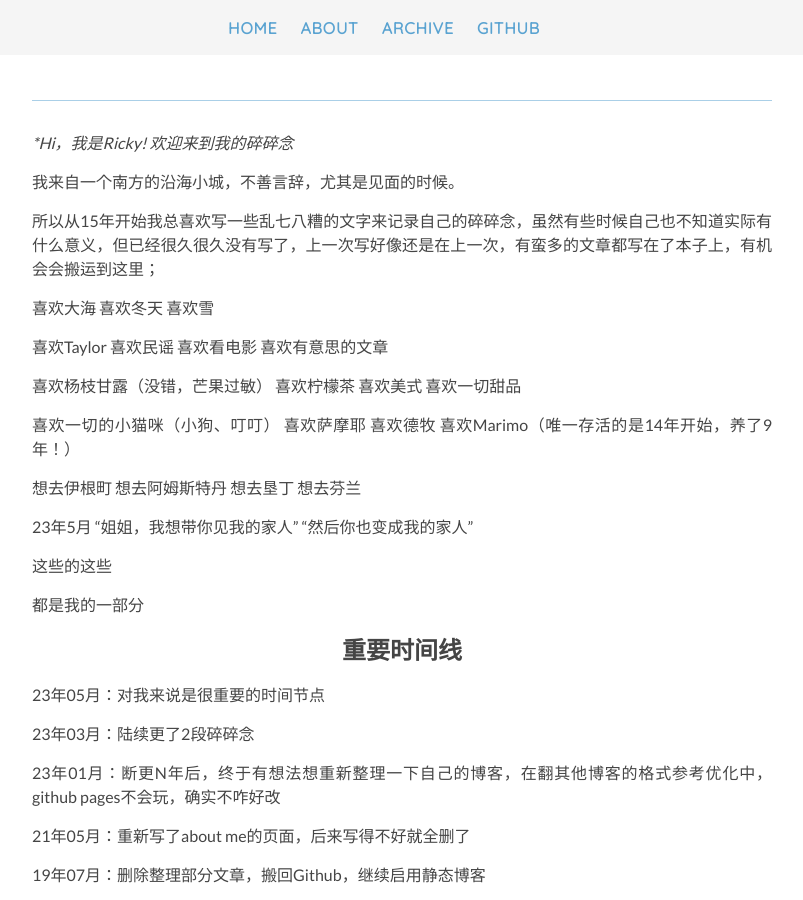
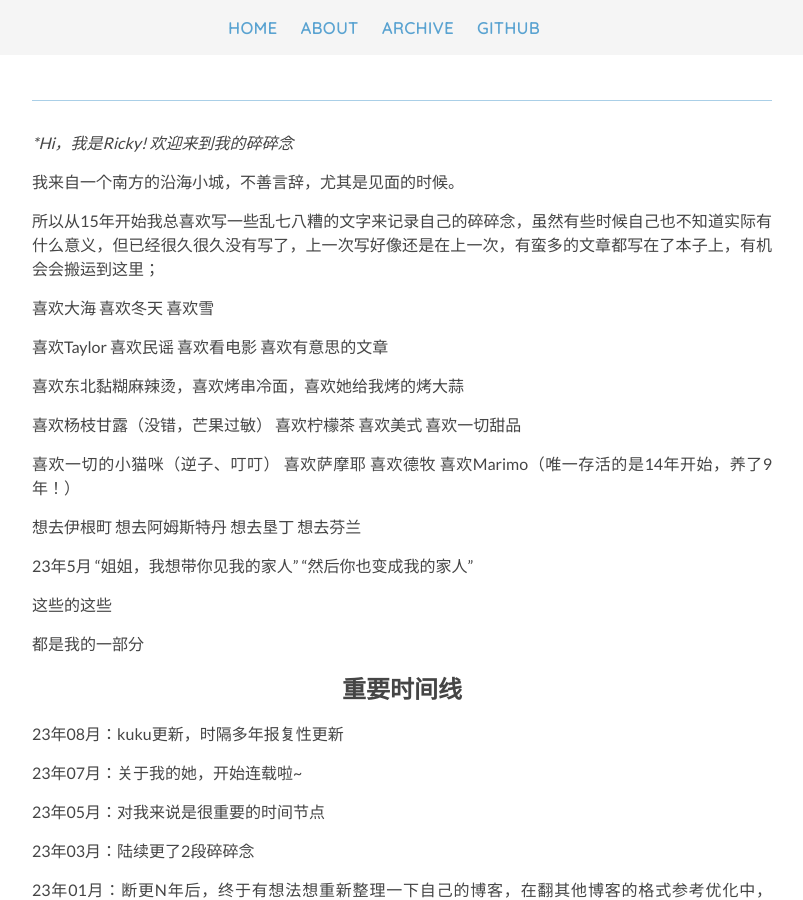
Before and after one commit to Rickylamn/Rickylamn.github.io, a Jekyll site: the page built from about.md, in a window 1280 px wide and 900 px high. Shown: the whole window, without its empty margins (238-1041 px from the left). Built offline with Jekyll 4.4.1, drawn with Linux system fonts in a browser that asks for light colours; nearby versions of some CDN libraries; our own code applies the rules of GitHub Pages for plain Markdown files.

Commit message:
Update about.md

```diff
--- a/about.md
+++ b/about.md
@@ -9,9 +9,11 @@
 
 喜欢Taylor 喜欢民谣 喜欢看电影 喜欢有意思的文章
 
+喜欢东北黏糊麻辣烫，喜欢烤串冷面，喜欢她给我烤的烤大蒜
+
 喜欢杨枝甘露（没错，芒果过敏） 喜欢柠檬茶 喜欢美式 喜欢一切甜品
 
-喜欢一切的小猫咪（小狗、叮叮） 喜欢萨摩耶 喜欢德牧 喜欢Marimo（唯一存活的是14年开始，养了9年！）
+喜欢一切的小猫咪（逆子、叮叮） 喜欢萨摩耶 喜欢德牧 喜欢Marimo（唯一存活的是14年开始，养了9年！）
 
 想去伊根町 想去阿姆斯特丹 想去垦丁 想去芬兰
 
@@ -23,6 +25,10 @@
 
 
 <h2>重要时间线</h2>
+23年08月：kuku更新，时隔多年报复性更新
+
+23年07月：关于我的她，开始连载啦~
+
 23年05月：对我来说是很重要的时间节点
 
 23年03月：陆续更了2段碎碎念
```
